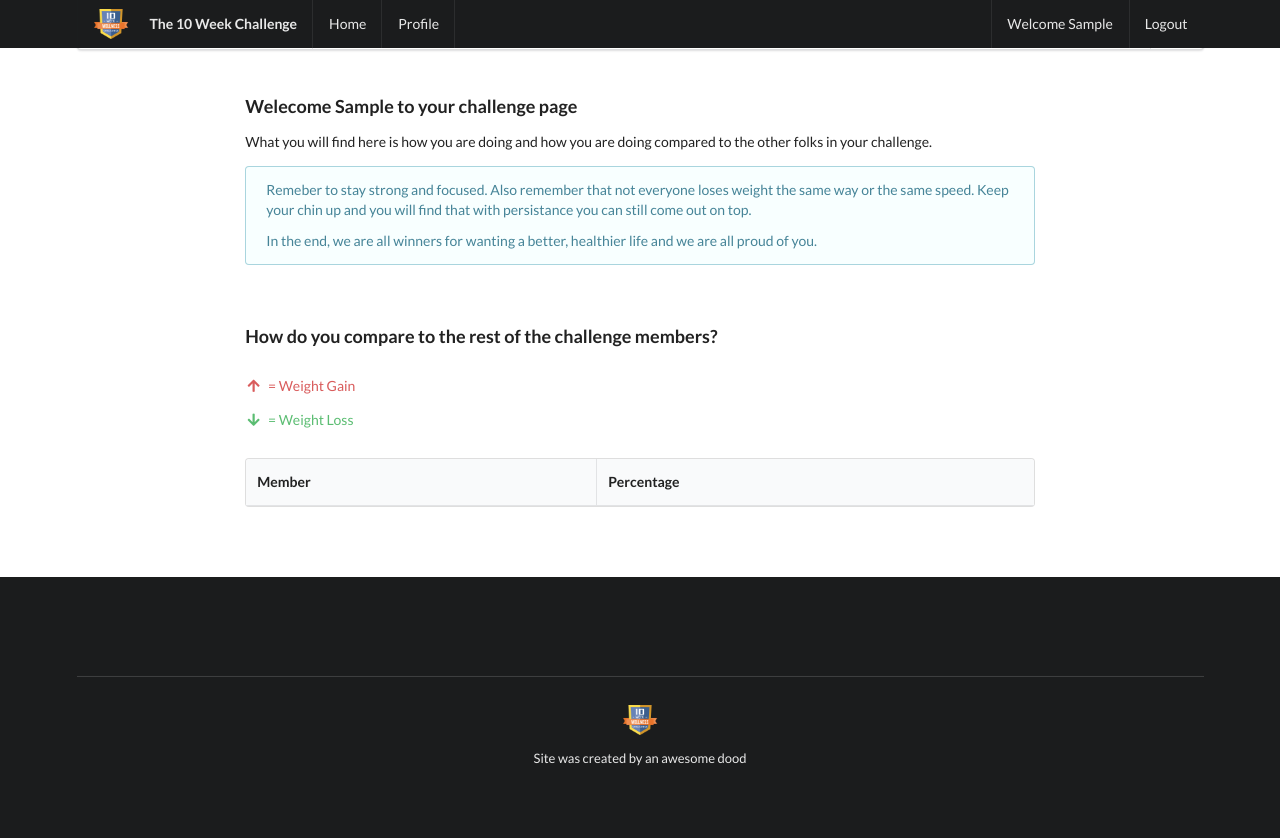
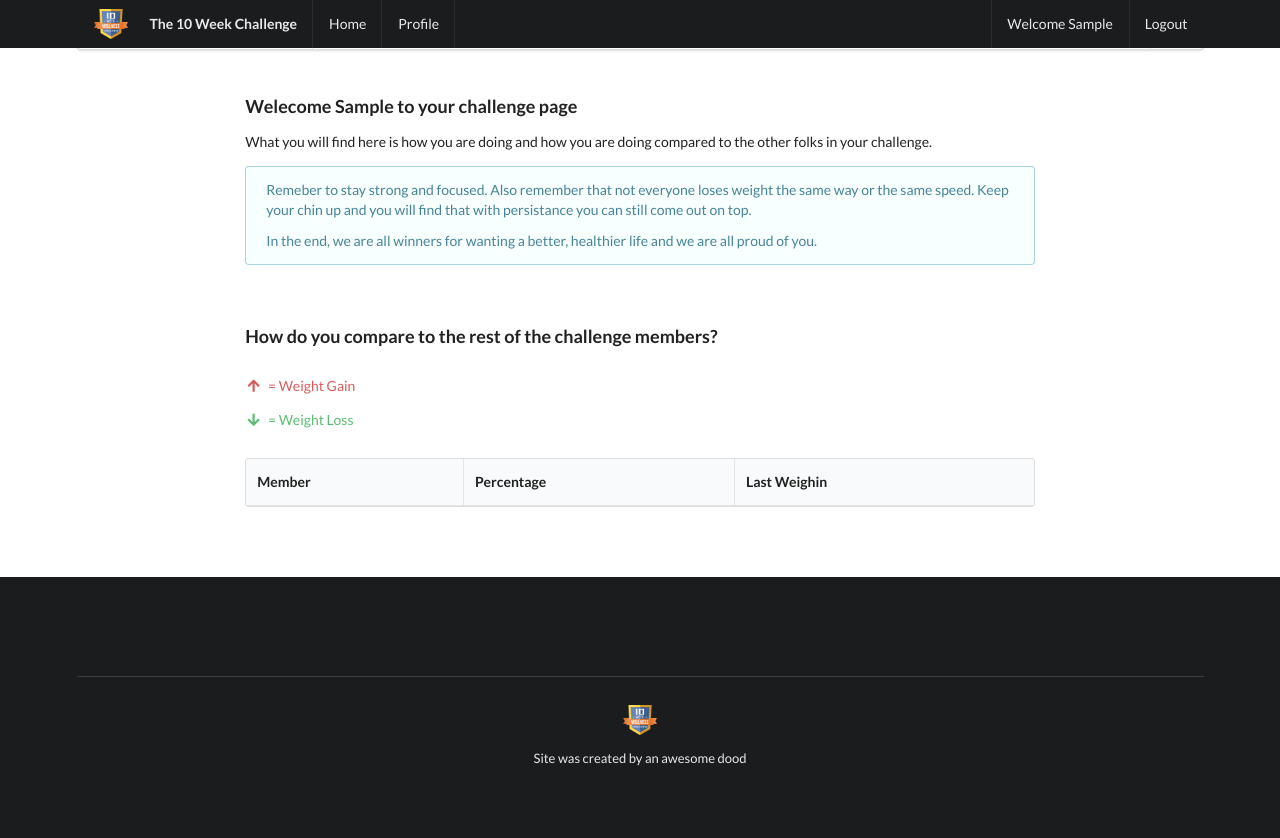
Before and after one commit to jcanning/weightloss, a Django app: page / in a window 1280 px wide. Run offline with Django 3.2, Linux system fonts and the light colour scheme; the visitor is signed in with stand-in values (Sample User, id 1); lists and menus that the app fills with data are empty; some libraries are stand-ins or nearby versions.

Commit message:
Added last weighin column

```diff
--- a/website/templates/website/home.html
+++ b/website/templates/website/home.html
@@ -66,6 +66,7 @@
           <tr>
             <th>Member</th>
             <th>Percentage</th>
+            <th>Last Weighin</th>
           </tr>
         </thead>
         <tbody>
@@ -86,6 +87,7 @@
             <td>
               {% if weighin.initial_weight < weighin.weight %}<i class="icon up arrow"></i>{% elif weighin.initial_weight > weighin.weight %}<i class="icon down arrow"></i>{% endif %}
               {{ weighin.bwp | floatformat }}%</td>
+            <td>{{ weighin.last_weighin }}</td>
           </tr>
           {% endfor %}
         </tbody>
--- a/website/views.py
+++ b/website/views.py
@@ -25,6 +25,7 @@ def index(request):
             mbwp['weight'] = wi.weight
             mbwp['bwp'] = bwp
             mbwp['photo'] = member.photo.url
+            mbwp['last_weighin'] = wi.date
             members_list.append(mbwp)
         ml = sorted(members_list, key=itemgetter('bwp'), reverse=True)
         return render(request, 'website/home.html',{'weighins':ml})
```
